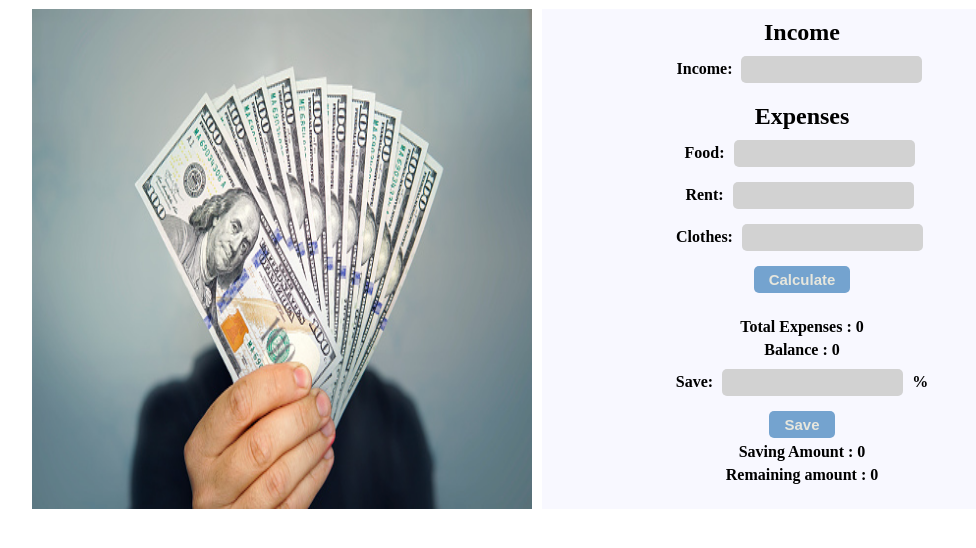
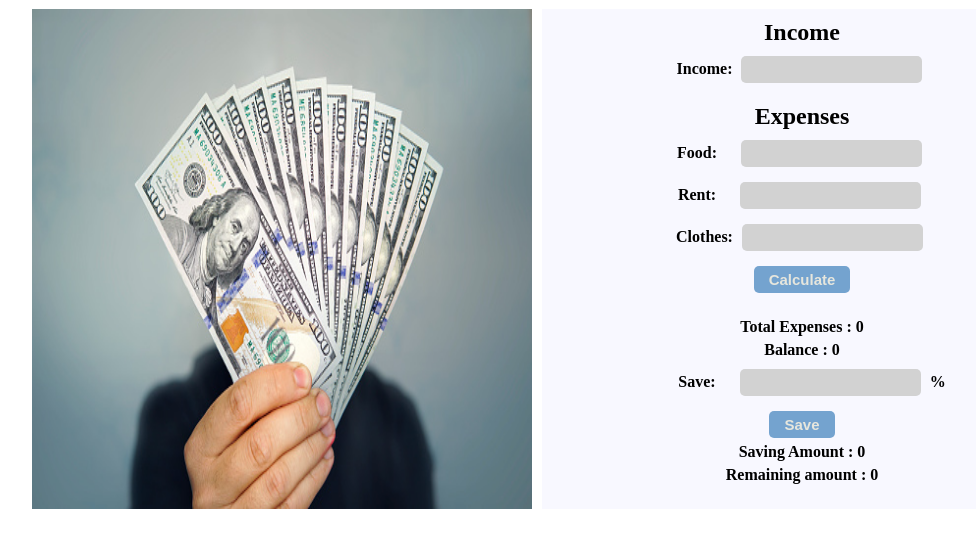
Before and after one commit to ShoyebAkter/money-master, a plain HTML site: page index.html in a window 1280 px wide. Shown: the part 68-616 px from the top of the page, without its empty margins (88-1064 px from the left). Drawn offline with Linux system fonts and the light colour scheme.

Commit message:
styling done

```diff
--- a/css/style.css
+++ b/css/style.css
@@ -40,6 +40,7 @@ p {
   margin-bottom: 5px;
   font-weight: 800;
 }
+/* all input tag */
 input {
   margin: 5px;
   height: 25px;
--- a/index.html
+++ b/index.html
@@ -24,8 +24,8 @@
             </div>
             <div class="expenses">
                 <h2>Expenses</h2>
-                <p>Food: <input id="food" type="text"></p>
-                <p>Rent: <input id="rent" type="text"></p>
+                <p>Food: <input style="margin-left: 20px;" id="food" type="text"></p>
+                <p>Rent: <input style="margin-left: 20px;" id="rent" type="text"></p>
                 <p>Clothes: <input id="cloth" type="text"></p>
                 <p id="type-error" style="display: none;">There is a negative input</p>
                 <button id="calculate-expense">Calculate</button>
@@ -35,7 +35,8 @@
                 <p id="expense-error" style="display: none;">Total expense is more than income</p>
                 <p>Total Expenses : <span id="total-expense">0</span></p>
                 <p>Balance : <span id="remaining-balance">0</span></p>
-                <p>Save: <input type="text" name="" id="save-input"> <span>%</span></p>
+                <p style="margin-left: 20px;">Save: <input style="margin-left: 20px;" type="text" name=""
+                        id="save-input"> <span>%</span></p>
                 <button id="save">Save</button>
                 <p id="saving-error" style="display: none;">Saving amount is more than remaing balance</p>
                 <!-- calculate-saving -->
```
